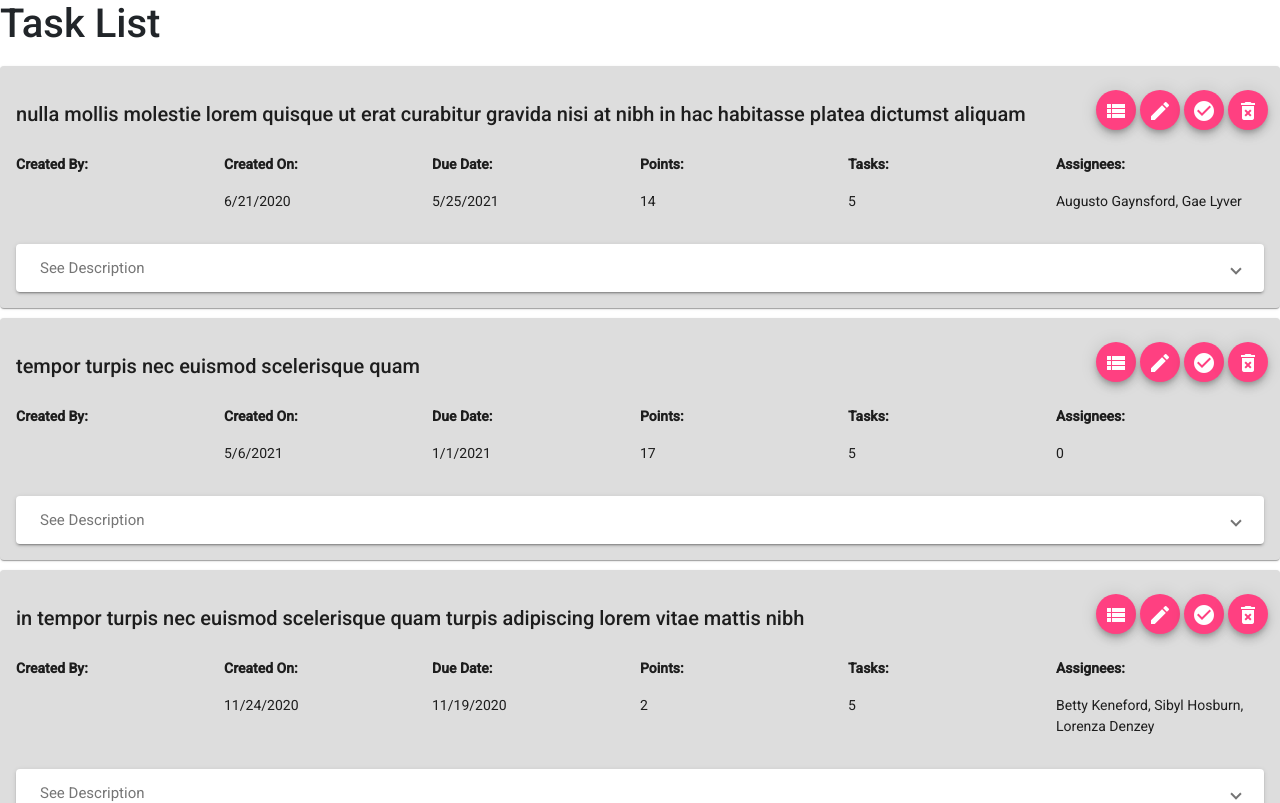
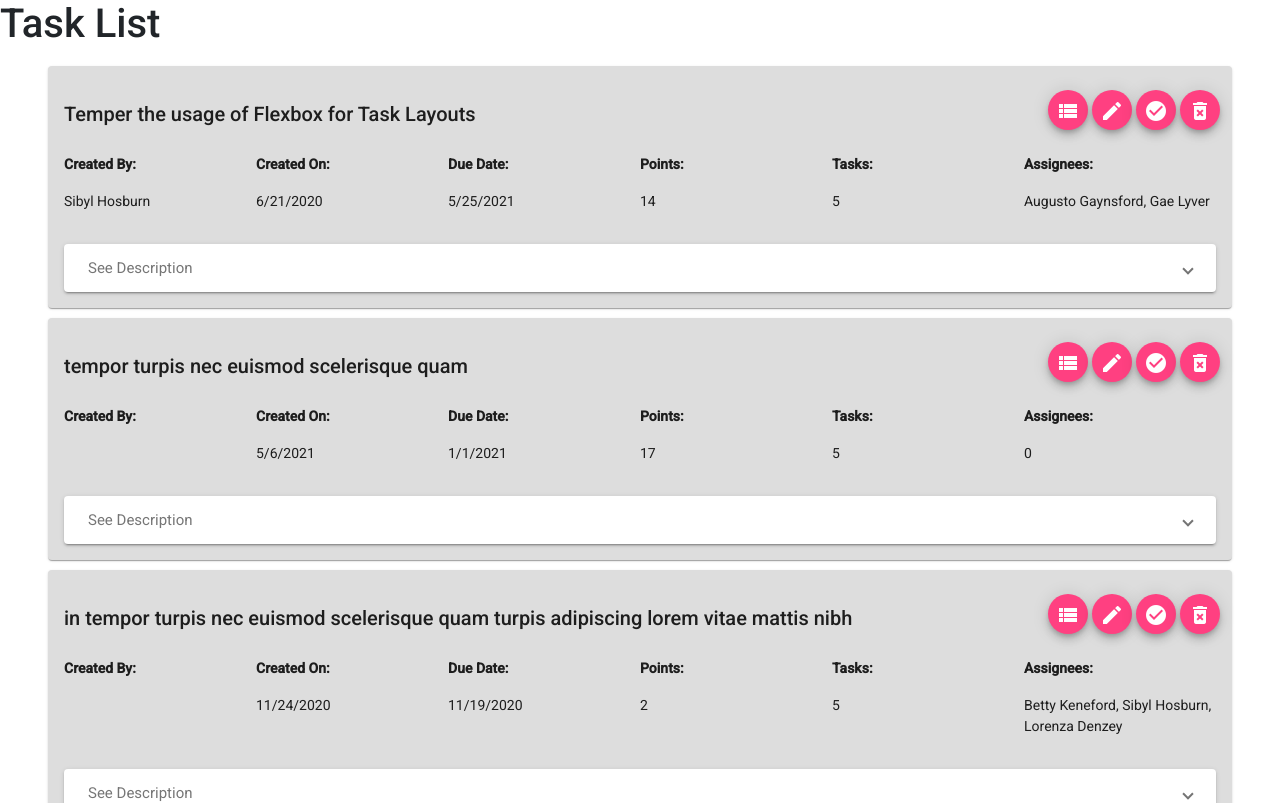
Before and after one commit to walkersoft/graceland-angular, an Angular app: page / in a window 1280 px wide. Shown: the top 803 px of the page. Built offline with nearby package versions, Linux system fonts and the light colour scheme.

Commit message:
played around with some more layout stuff mixing flex with margins

```diff
--- a/src/app/app.component.html
+++ b/src/app/app.component.html
@@ -1,6 +1,6 @@
 <div fxLayout="column" fxLayoutGap="10px">
   <div><h1>Task List</h1></div>
-  <div *ngFor="let task of tasks">
+  <div *ngFor="let task of tasks" class="ml-5 mr-5">
     <mat-card [style.backgroundColor]="'#ddd'" fxLayout="column">
       <div fxLayout="row" fxLayoutAlign="start center">
         <h5 fxFlex>{{ task.title }}</h5>
--- a/src/app/app.component.ts
+++ b/src/app/app.component.ts
@@ -24,11 +24,11 @@ export class AppComponent implements OnInit {
   [
     {
       "id": 1,
-      "title": "nulla mollis molestie lorem quisque ut erat curabitur gravida nisi at nibh in hac habitasse platea dictumst aliquam",
-      "description": "Vestibulum ac est lacinia nisi venenatis tristique. Fusce congue, diam id ornare imperdiet, sapien urna pretium nisl, ut volutpat sapien arcu sed augue. Aliquam erat volutpat.",
+      "title": "Temper the usage of Flexbox for Task Layouts",
+      "description": "Make incremental improvements to the design using flexbox for layout control in conjuction with Angular Material controls.",
       "points": 14,
       "completed": false,
-      "creator": null,
+      "creator": "Sibyl Hosburn",
       "assignees": [
         {
           "id": "c0cd9c0a-c196-4344-a1a9-937a9ab52893",
```
